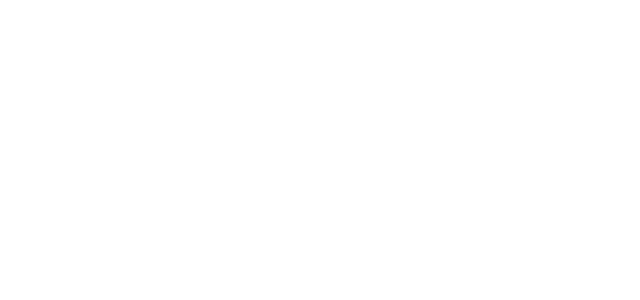
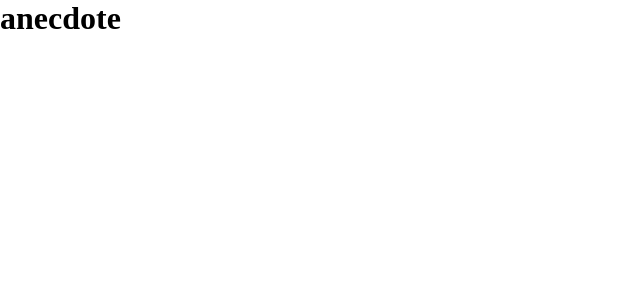
Before and after one commit to Simon-Truong/anecdote2, a Nuxt app: page / in a window 1280 px wide. Shown: the top 300 px of the page, without its empty margins (0-640 px from the left). Built offline with nearby package versions, Linux system fonts and the light colour scheme.

Commit message:
fix: title

```diff
--- a/nuxt.config.js
+++ b/nuxt.config.js
@@ -6,8 +6,7 @@
    ** Headers of the page
    */
   head: {
-    titleTemplate: '%s - ' + process.env.npm_package_name,
-    title: process.env.npm_package_name || '',
+    title: 'anecdote',
     meta: [
       { charset: 'utf-8' },
       { name: 'viewport', content: 'width=device-width, initial-scale=1' },
--- a/pages/index.vue
+++ b/pages/index.vue
@@ -1,4 +1,8 @@
-<template><div></div> </template>
+<template>
+  <div>
+    <h1>anecdote</h1>
+  </div>
+</template>
 
 <script lang="ts">
 import { Vue, Component } from 'vue-property-decorator';
```
